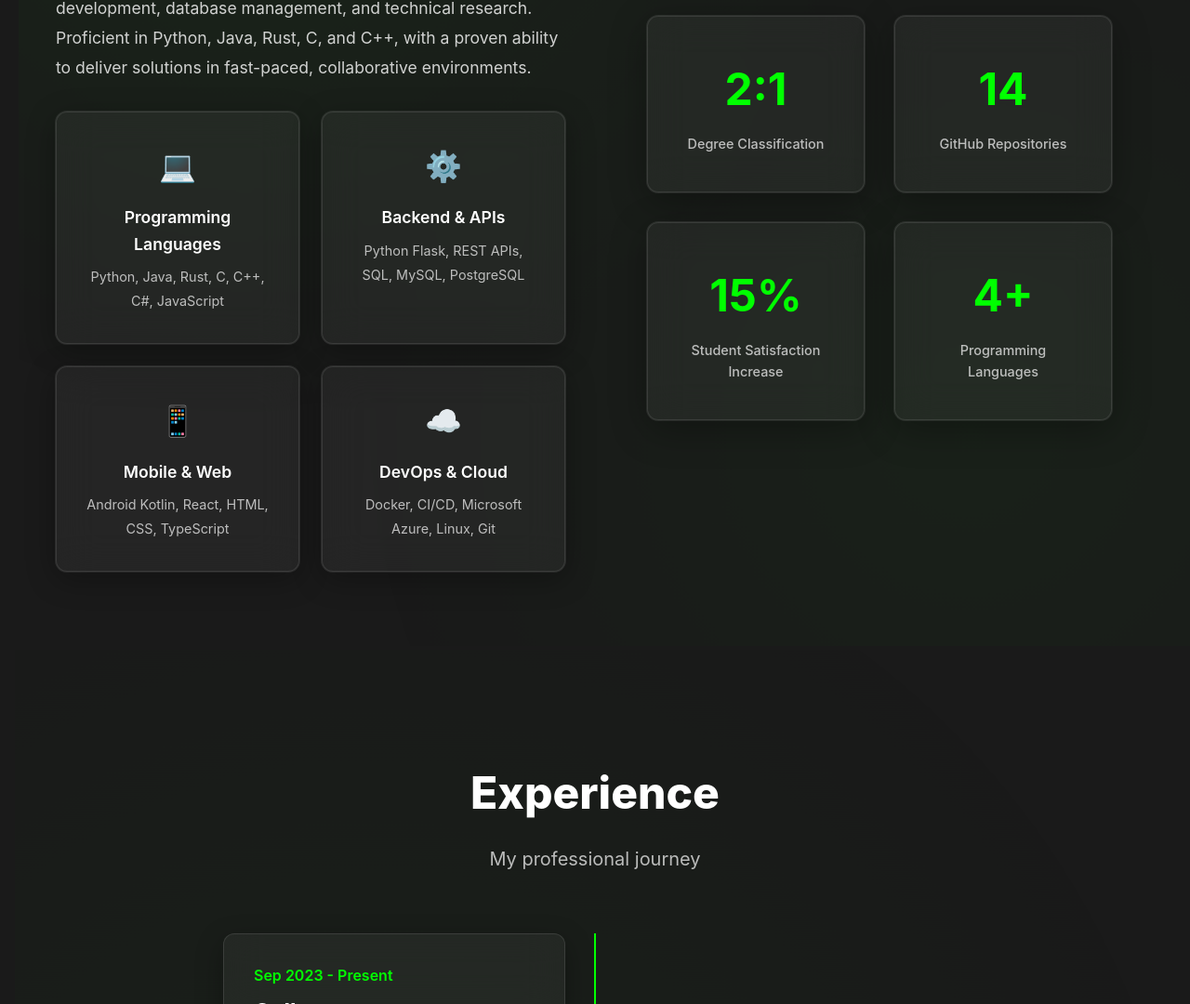
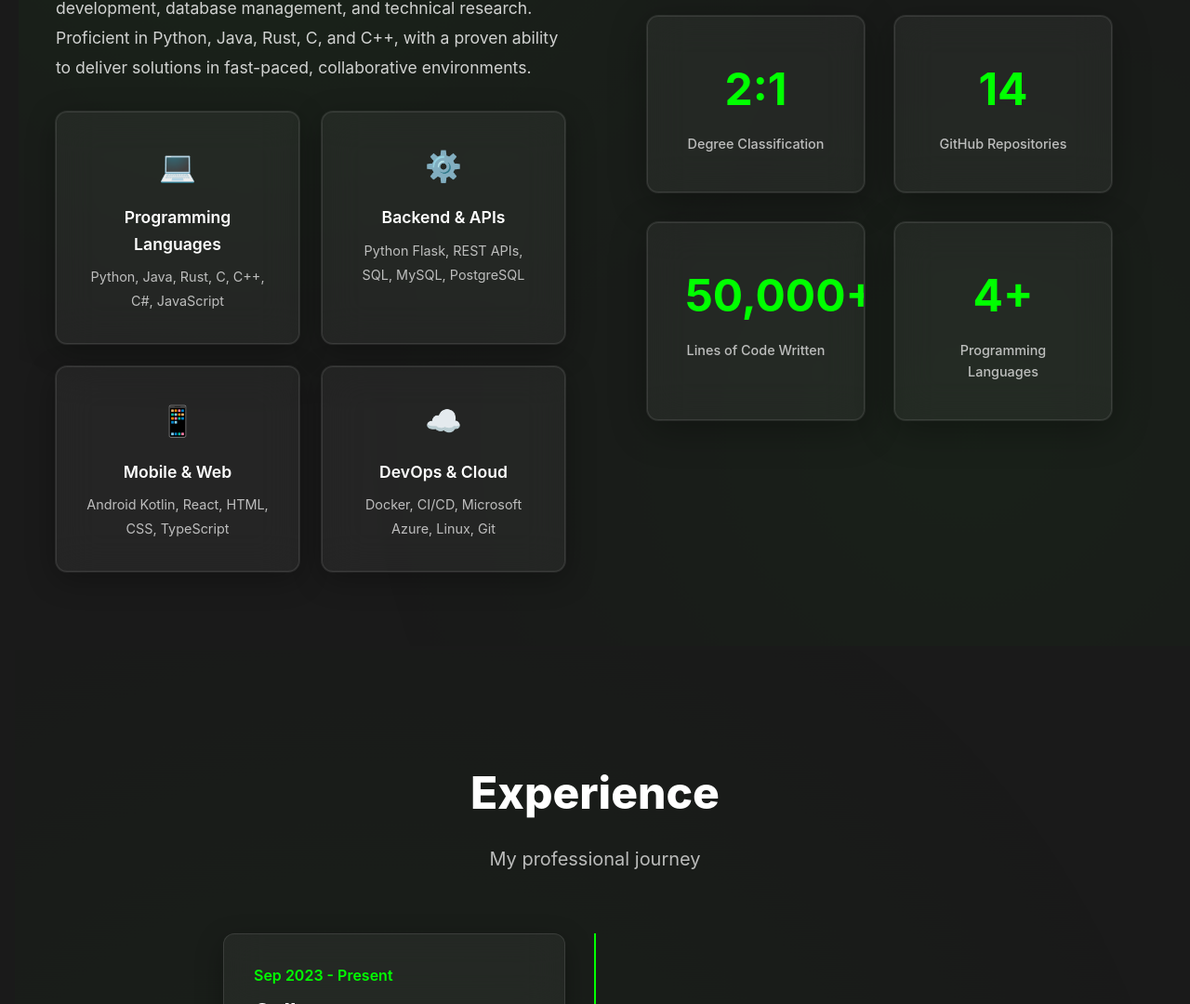
Before and after one commit to jindkang-tech/protifilo, a plain HTML site: page index.html in a window 1280 px wide. Shown: the part 1234-2314 px from the top of the page at 93% size. Drawn offline with Linux system fonts and the light colour scheme; animation ran at ten frames a second; a web font is replaced by a local one.

Commit message:
Update index.html

```diff
--- a/index.html
+++ b/index.html
@@ -220,8 +220,8 @@
                             <div class="stat-label">GitHub Repositories</div>
                         </div>
                         <div class="stat-item">
-                            <div class="stat-number">15%</div>
-                            <div class="stat-label">Student Satisfaction Increase</div>
+                            <div class="stat-number">50,000+</div>
+                            <div class="stat-label">Lines of Code Written</div>
                         </div>
                         <div class="stat-item">
                             <div class="stat-number">4+</div>
```
